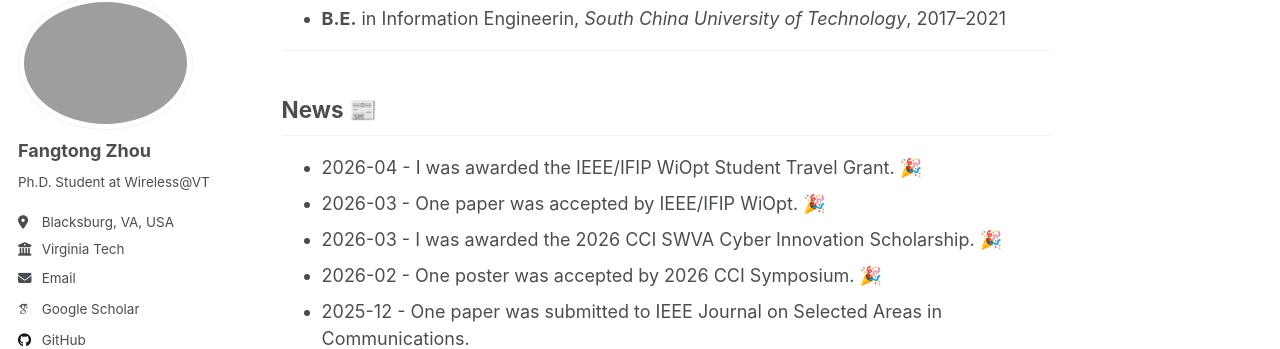
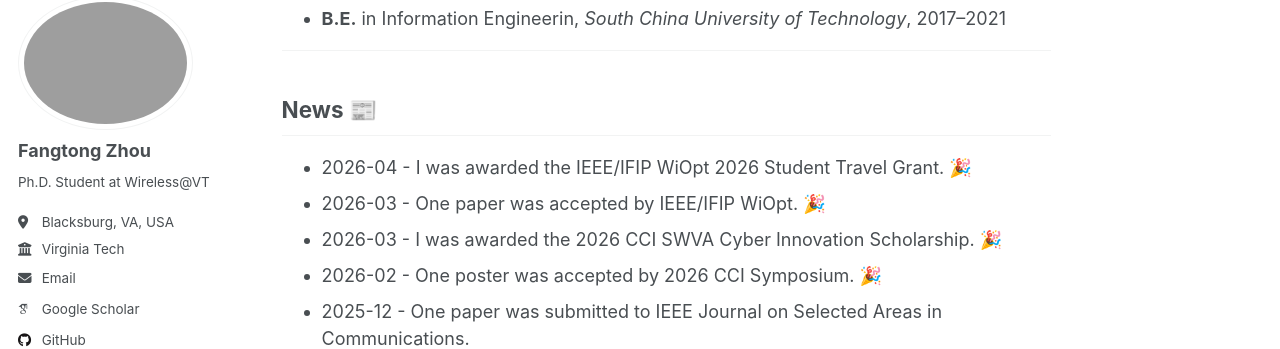
Before and after one commit to frontop137/frontop137.github.io, a Jekyll site: the page built from index.md, in a window 1280 px wide and 900 px high, scrolled down 516 px. Shown: the part 103-452 px from the top of the window. Built offline with Jekyll 4.4.1, drawn with Linux system fonts in a browser that asks for light colours; emoji names are drawn with the system emoji font; some web fonts are replaced; a script that is not in the unit is left out; our own code applies the rules of GitHub Pages for plain Markdown files.

Commit message:
Correct grant name in news section

```diff
--- a/index.md
+++ b/index.md
@@ -21,7 +21,7 @@ My research focuses on wireless federated learning.
 ---
 
 ## News :newspaper: {#news}
-- 2026-04 - I was awarded the IEEE/IFIP WiOpt Student Travel Grant. :tada:
+- 2026-04 - I was awarded the IEEE/IFIP WiOpt 2026 Student Travel Grant. :tada:
 - 2026-03 - One paper was accepted by IEEE/IFIP WiOpt. :tada:
 - 2026-03 - I was awarded the 2026 CCI SWVA Cyber Innovation Scholarship. :tada:
 - 2026-02 - One poster was accepted by 2026 CCI Symposium.  :tada:
```
